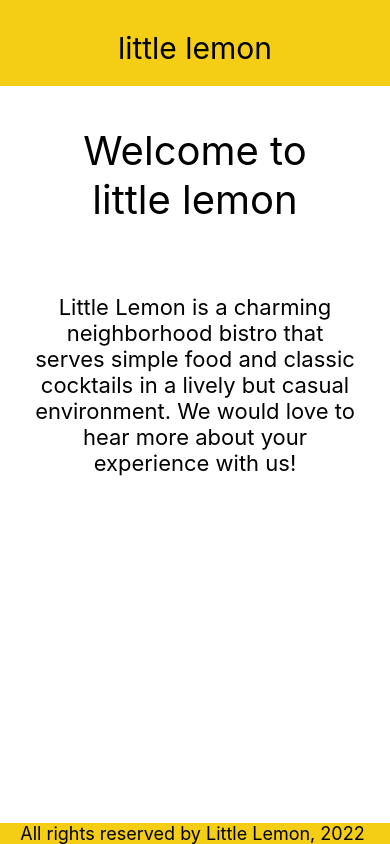
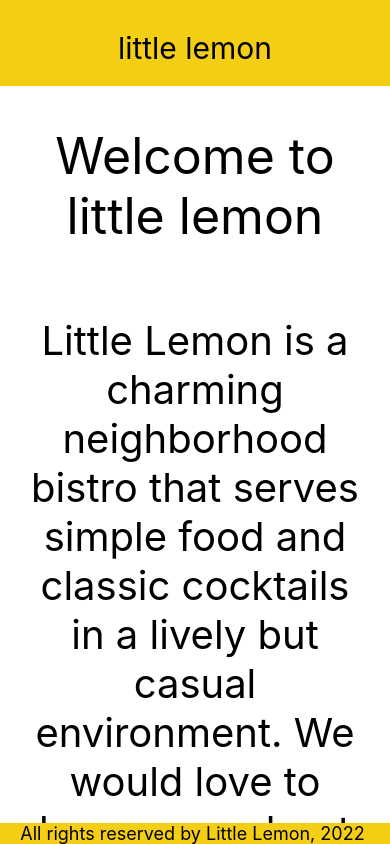
Before and after one commit to kavinduUdhara/react-native-practice, a React Native app in the folder coursera-course-meta/: screen / in a window 390 px wide. Built offline with nearby package versions, Linux system fonts and the light colour scheme.

Commit message:
Done: Exercise: Build a scrollable component

```diff
--- a/coursera-course-meta/components/WelcomeScreen.tsx
+++ b/coursera-course-meta/components/WelcomeScreen.tsx
@@ -1,16 +1,15 @@
 import React from "react";
-import { Text, View } from "react-native";
+import { Text, View, ScrollView } from "react-native";
 
 export default function() {
     return(
-        <View
+        <ScrollView
             style={{
-                justifyContent: 'center',
-                alignItems: 'center',
+                flex: 1
             }}>
             <Text
                 style={{
-                    fontSize: 40,
+                    fontSize: 50,
                     padding: 40,
                     textAlign: 'center'
                 }}>
@@ -19,13 +18,13 @@ export default function() {
             <Text
                 style={{
                     textAlign: 'center',
-                    fontSize: 22,
+                    fontSize: 40,
                     padding: 30
                 }}>
                 Little Lemon is a charming neighborhood bistro that serves simple
                 food and classic cocktails in a lively but casual environment. We would
                 love to hear more about your experience with us!
             </Text>
-        </View>
+        </ScrollView>
     );
 };
```
